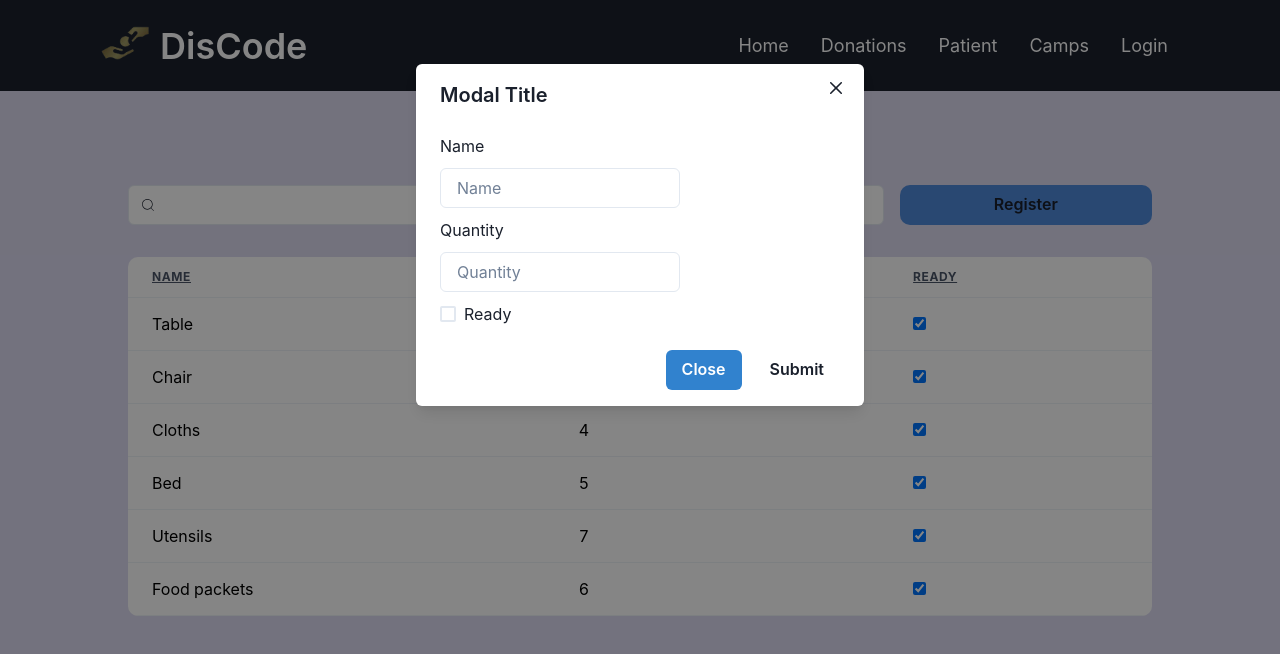
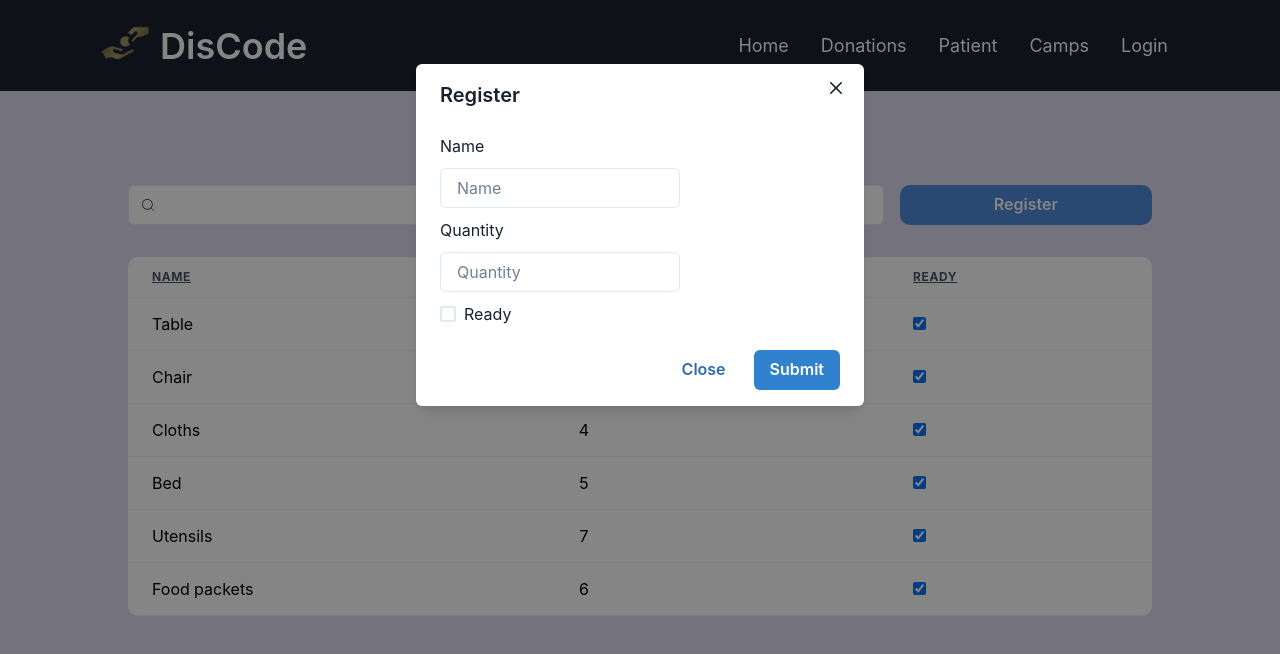
Before and after one commit to Abhay-77/DisCode, a React (Vite) app: page /donors in a window 1280 px wide. Both pictures are taken after a click on the button "Register". Shown: the top 654 px of the page. Built offline with nearby package versions, Linux system fonts and the light colour scheme; no server answers.

Commit message:
finalised 2

```diff
--- a/src/ReliefInv.jsx
+++ b/src/ReliefInv.jsx
@@ -144,15 +144,17 @@ function BasicUsage({hChange,addItem}) {
   const { isOpen, onOpen, onClose } = useDisclosure();
   return (
     <>
-      <Button onClick={onOpen}>Register</Button>
+      <Button onClick={onOpen} color={"white"} _hover={{ bg: "blue.300" }}>
+        Register
+      </Button>
 
       <Modal isOpen={isOpen} onClose={onClose}>
         <ModalOverlay />
         <ModalContent>
-          <ModalHeader>Modal Title</ModalHeader>
+          <ModalHeader>Register</ModalHeader>
           <ModalCloseButton />
           <ModalBody display={"flex"} flexDirection={"column"} gap={"10px"}>
-            Name{" "}
+            Name
             <Input
               type="text"
               name="name"
@@ -176,10 +178,15 @@ function BasicUsage({hChange,addItem}) {
           </ModalBody>
 
           <ModalFooter>
-            <Button colorScheme="blue" mr={3} onClick={onClose}>
+            <Button
+              variant={"ghost"}
+              colorScheme="blue"
+              mr={3}
+              onClick={onClose}
+            >
               Close
             </Button>
-            <Button variant="ghost" onClick={addItem}>
+            <Button colorScheme="blue" onClick={addItem}>
               Submit
             </Button>
           </ModalFooter>
```
